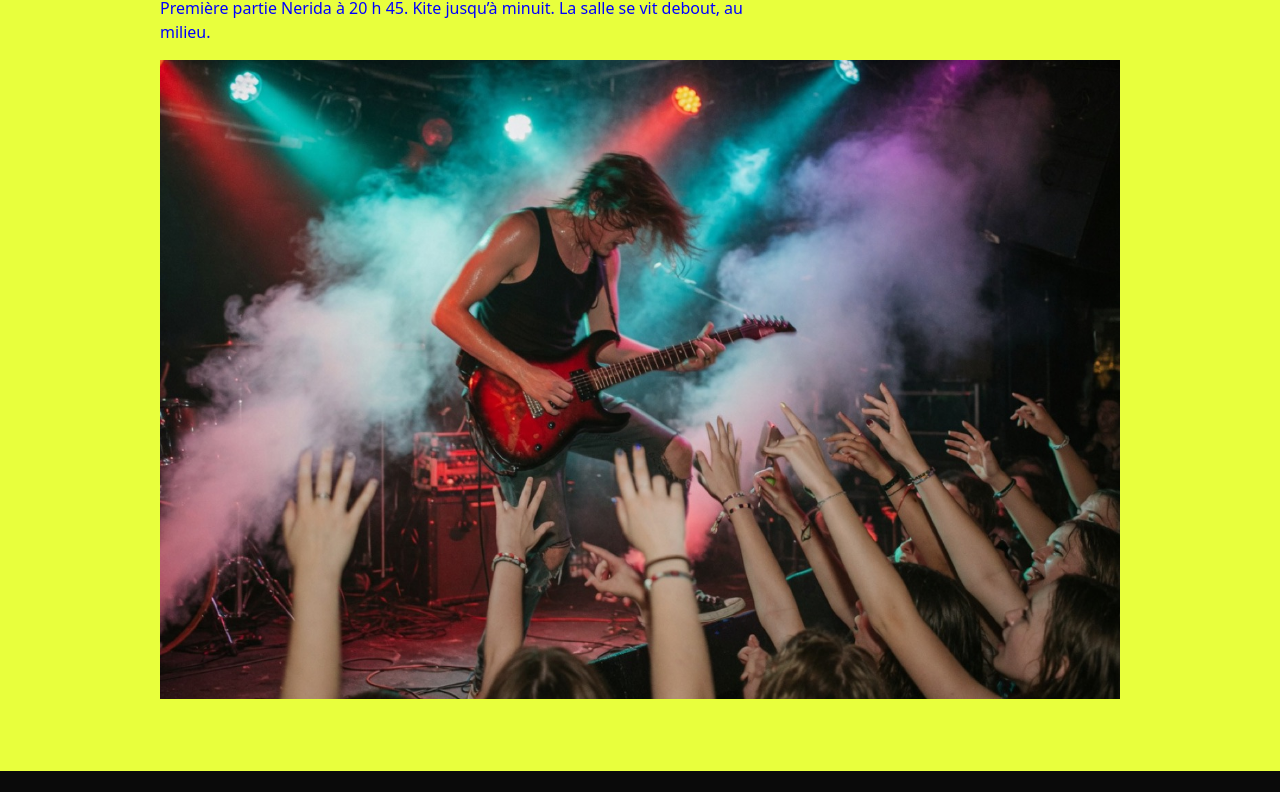
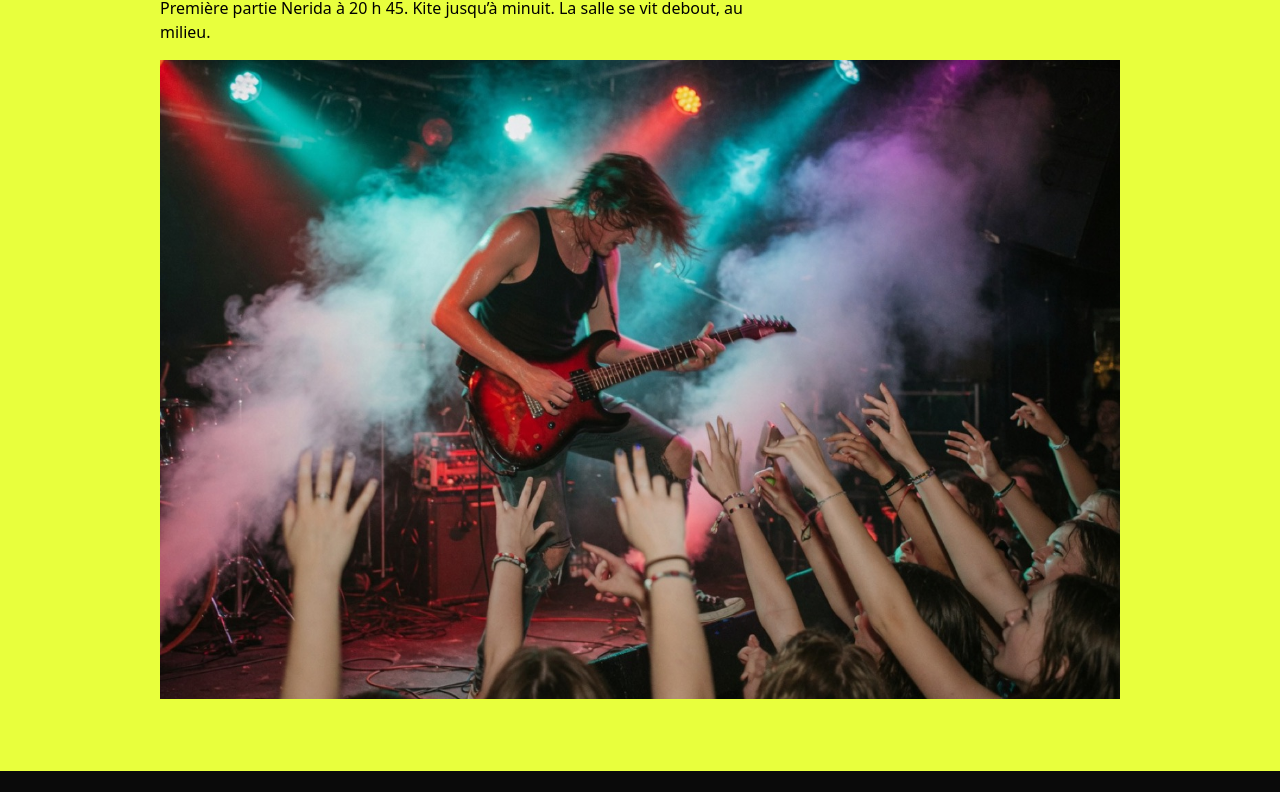
Before and after one commit to Flaviogiann/option-web-flavio, a plain HTML site: page watt/index.html in a window 1280 px wide. Shown: the part 721-1513 px from the top of the page. Drawn offline with Linux system fonts and the light colour scheme.

Commit message:
test correction en ligne

```diff
--- a/watt/css/style.css
+++ b/watt/css/style.css
@@ -83,7 +83,7 @@ section {
 /* P2 : complétez le second mur. */
 #ce-soir {
   background: #e8ff3d;
-  color: blue;
+  color: rgb(0, 0, 0);
 }
 
 /* P2 : complétez le cadre du texte. */
```
Also changed, not shown: 1 other file.
